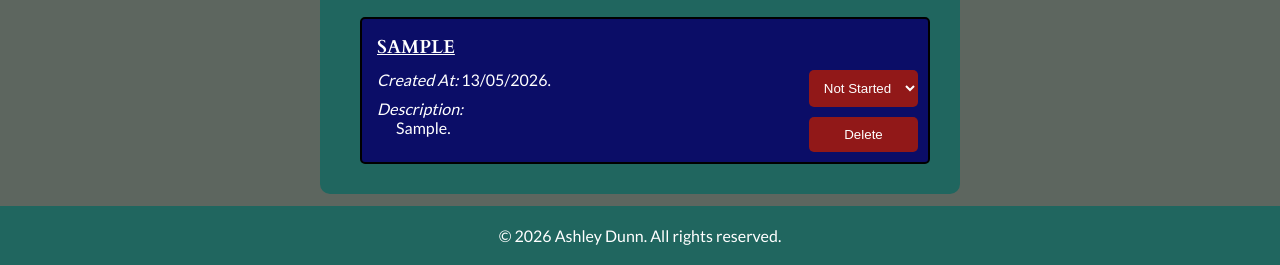
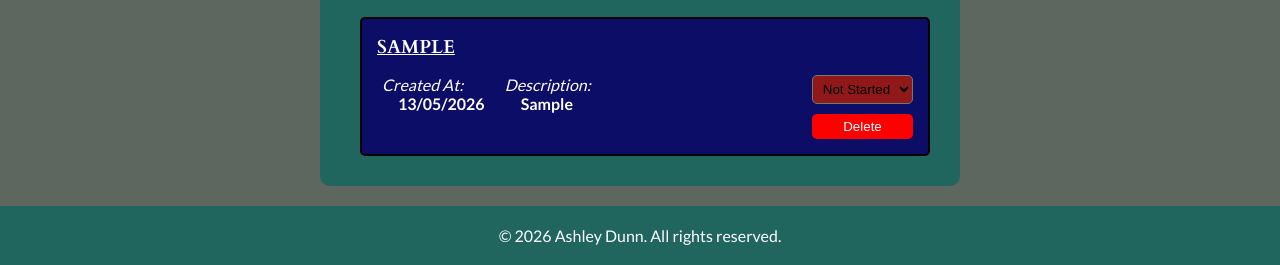
Before and after one commit to uniADunn/task_manager_build, a plain HTML site: page index.html in a window 1280 px wide. Both pictures are taken after typing "Sample", "Sample" into the empty fields and a click on the button "Add Task". Shown: the part 535-800 px from the top of the page. Drawn offline with Linux system fonts and the light colour scheme.

Commit message:
Refactor task rendering in render.js for improved structure and styling; moved all unessassary css rules from render.js and updated css styles.

```diff
--- a/Scripts/render.js
+++ b/Scripts/render.js
@@ -1,36 +1,97 @@
 // render.js handles all DOM manipulation related to rendering tasks on the page,
 // including creating task elements, updating task status colours and displaying messages when there are no tasks to display.
 
-const tasklist = document.querySelector('#task-container');// container element for task list
-
+const taskContainer = document.querySelector('#task-container');
 // function to create and display "No Tasks to display" message when there are no tasks in the task list.
 noTasksMessage = ()=>{
     //create and append message element to task list container
     const p = document.createElement('p');
     p.id = 'no-tasks';
     p.textContent = 'No Tasks To Display';
-    tasklist.appendChild(p);
+    taskContainer.appendChild(p);
 }
 
 //function to remove existing tasks or "no tasks to display" message from the DOM before rendering updated task list
 removeMessage = () => {
     //check if no task message is present in the dom and remove it.
-    if(tasklist.contains(document.querySelector('#no-tasks'))){
+    if(taskContainer.contains(document.querySelector('#no-tasks'))){
         console.log('Removing existing "No Tasks To Display" message from DOM...');
-        tasklist.removeChild(document.querySelector('#no-tasks'));
+        taskContainer.removeChild(document.querySelector('#no-tasks'));
     }
     // if there are existing tasks in the DOM, remove them before rendering updated task list
-    else if(tasklist.contains(document.querySelector('.task'))){
+    else if(taskContainer.contains(document.querySelector('.task'))){
         console.log('Removing existing tasks from DOM...');
         const existingTasks = document.querySelectorAll('.task');
         // remove each existing task element from the DOM
         existingTasks.forEach(
             (task) =>{
-                tasklist.removeChild(task);
+                taskContainer.removeChild(task);
             });
     }
 }
 
+createTaskElement = (task, index, elementTag,  className) => {
+    //create task container element and data attribute for task index
+    const element = document.createElement(elementTag);
+    //if element is a label for created at or description, add specific class name for styling
+
+    if(className){
+        element.classList.add(className);
+
+    }
+    if(elementTag === 'select'){
+        element.name = 'task-status';
+    }
+    element.dataset.index = index;
+    return element;
+}
+
+insertTaskContent = (element, content) =>{
+    if(element.classList.contains('task-created-at')){
+        const label_p = document.createElement('p');
+        label_p.innerHTML = '<i>Created At:</i>';
+
+        const content_p = document.createElement('p');
+        content_p.innerHTML = `<br>&emsp;<b>${content}</b></br>`;
+
+        element.innerHTML = `${label_p.innerHTML} ${content_p.innerHTML}`;
+    }
+    else if(element.classList.contains('task-description')){
+        const label_p = document.createElement('p');
+        label_p.innerHTML = '<i>Description:</i>';
+
+        const content_p = document.createElement('p');
+        content_p.innerHTML = `<br>&emsp;<b>${content}</b></br>`;
+
+        element.innerHTML = `${label_p.innerHTML} ${content_p.innerHTML}`;
+    }
+    else{
+        element.textContent = content;
+    }
+}
+createOptionsForSelectElement = (selectElement, validStatuses) =>{
+    validStatuses.forEach(
+        (statusOption) =>{
+            const opt = document.createElement('option');
+            opt.classList.add('status-option');
+            opt.value = statusOption;
+            opt.textContent = statusOption;
+            selectElement.appendChild(opt);
+        });
+}
+
+setCurrentTaskStatus = (selectElement, currentStatus) =>{
+    selectElement.value = currentStatus;
+    if(selectElement.value === 'Not Started'){
+        selectElement.style.backgroundColor = '#911818';
+    }
+    else if(selectElement.value === 'In Progress'){
+        selectElement.style.backgroundColor = '#c8af0d';
+    }
+    else if(selectElement.value === 'Completed'){
+        selectElement.style.backgroundColor = '#227022';
+    }
+}
 //function to create and append task elements to the DOM based on the current task list
 //each task element includes the task title, description, status dropdown and delete button
 //task status dropdown is dynamically generated based on valid statuses defined in data.js and is pre-selected to the current task status
@@ -39,98 +100,43 @@ loadTasks = (tasks) => {
     tasks.forEach(
             (task, index) => {
                 //task container
-                const taskDiv = document.createElement('div');
-                taskDiv.classList.add('task');
-                taskDiv.dataset.index = index;
-                taskDiv.style.backgroundColor = '#0B0D67';
+                const taskDiv = createTaskElement(task, index, 'div', 'task');
+                //details and actions container
+                const detailsAndActionsContainer = createTaskElement(task, index, 'div', 'details-and-actions');
                 //seperator containers
-                const divSeperatorTop = document.createElement('div');
-                divSeperatorTop.classList.add('separatorTop');
-                taskDiv.appendChild(divSeperatorTop);
+                const divSeparatorTop = createTaskElement(task, index, 'div', 'separatorTop');
+                const divSeparatorLeft = createTaskElement(task, index, 'div', 'separatorLeft');
+                const divSeparatorRight = createTaskElement(task, index, 'div', 'separatorRight');
+                //content elements
+                const createdAtElement = createTaskElement(task, index, 'p', 'task-created-at');
+                const titleElement = createTaskElement(task, index, 'h3', 'task-title');
+                const descriptionElement = createTaskElement(task, index, 'p', 'task-description');
+                //action elements
+                const selectElement = createTaskElement(task, index, 'select', 'task-status');
+                const deleteBtnElement = createTaskElement(task, index, 'button', 'deleteBtn');
 
-                //task content
-                const title = document.createElement('h3');
-                title.textContent = `${task.title.toUpperCase()}`;
-                taskDiv.appendChild(divSeperatorTop);
-                divSeperatorTop.appendChild(title);
+                insertTaskContent(titleElement, task.title.toUpperCase());
+                insertTaskContent(createdAtElement, task.start_ts);
+                insertTaskContent(descriptionElement, task.description);
+                insertTaskContent(deleteBtnElement, 'Delete');
 
-                const divDetailsAndActionsContainer = document.createElement('div');
-                divDetailsAndActionsContainer.classList.add('details-and-actions');
-                taskDiv.appendChild(divDetailsAndActionsContainer);
+                //create select options for task status dropdown based on valid statuses defined in data.js
+                const validStatuses = getStatuses();
+                createOptionsForSelectElement(selectElement, validStatuses);
+                //set select element value to current task status and update background colour based on status
+                setCurrentTaskStatus(selectElement, task.status);
 
+                taskContainer.appendChild(taskDiv);
+                taskDiv.appendChild(divSeparatorTop);
+                taskDiv.appendChild(detailsAndActionsContainer);
+                detailsAndActionsContainer.appendChild(divSeparatorLeft);
+                detailsAndActionsContainer.appendChild(divSeparatorRight);
+                divSeparatorTop.appendChild(titleElement);
+                divSeparatorLeft.appendChild(createdAtElement);
+                divSeparatorLeft.appendChild(descriptionElement);
+                divSeparatorRight.appendChild(selectElement);
+                divSeparatorRight.appendChild(deleteBtnElement);
 
-                const divSeperatorLeft = document.createElement('div');
-                divSeperatorLeft.classList.add('separatorLeft');
-                taskDiv.appendChild(divSeperatorLeft);
-
-                const divSeperatorRight = document.createElement('div');
-                divSeperatorRight.classList.add('separatorRight');
-                taskDiv.appendChild(divSeperatorRight);
-
-
-                //description element with italicized "Description:" label and line break before description text
-                const description = document.createElement('p');
-                description.innerHTML = `<span style="font-style:italic;">Description:</span><br>&emsp; ${task.description}.`;
-
-                const createdAt = document.createElement('p');
-                createdAt.innerHTML = `<span style="font-style:italic;">Created At:</span> ${task.start_ts}.`;
-
-                //select element for task status with options generated from valid statuses defined in data.js and pre-selected to current task status
-                const select = document.createElement('select');
-                select.name = 'update-status';
-                select.style.backgroundColor = '#0B0D67';
-                select.style.padding = '10px';
-                select.style.border = 'none';
-                select.style.color = '#FFFFFF';
-                select.classList.add('task-status');
-                select.dataset.index = index;
-                //get statuses from data.js and create option element for each status, appending them to the select element
-                const validStatuses = getStatuses();
-                validStatuses.forEach(
-                    (statusOption) =>{
-                        const opt = document.createElement('option');
-                        opt.value = statusOption;
-                        opt.textContent = statusOption;
-                        opt.style.backgroundColor = '#FFFFFF';
-                        opt.style.color= '#000000';
-                        opt.style.margin = '10px';
-                        opt.style.textAlign = 'center';
-                        select.appendChild(opt);
-                    });
-                    //set select element value to current task status and update background colour based on status
-                    select.value = task.status;
-                    if(select.value === 'Not Started'){
-                        select.style.backgroundColor = '#911818';
-                    }
-                    else if(select.value === 'In Progress'){
-                        select.style.backgroundColor = '#c8af0d';
-                    }
-                    else if(select.value === 'Completed'){
-                        select.style.backgroundColor = '#227022';
-                    }
-                //delete button element with styling and data attribute for task index
-                const deleteBtn = document.createElement('button');
-                deleteBtn.textContent = 'Delete';
-                deleteBtn.classList.add('deleteBtn');
-                deleteBtn.style.backgroundColor = '#911818';
-                deleteBtn.style.color = '#FFFFFF';
-                deleteBtn.style.padding = '10px 30px';
-                deleteBtn.style.border = 'none';
-                deleteBtn.style.borderRadius = '5px';
-
-                deleteBtn.style.cursor = 'pointer';
-                deleteBtn.dataset.index = index;
-
-                //append task content elements to their respective separator containers and append separator containers to task container,
-                //then append task container to task list container in the DOM
-
-                divSeperatorLeft.appendChild(createdAt);
-                divSeperatorLeft.appendChild(description);
-                divSeperatorRight.appendChild(select);
-                divSeperatorRight.appendChild(deleteBtn);
-                divDetailsAndActionsContainer.appendChild(divSeperatorLeft);
-                divDetailsAndActionsContainer.appendChild(divSeperatorRight);
-                tasklist.appendChild(taskDiv);
             });
 }
 
--- a/Styles/styles.css
+++ b/Styles/styles.css
@@ -105,7 +105,7 @@ select{
 }
 .task{
     border: 2px solid #000000;
-    background-color: #20665F;
+    background-color: #0B0D67;
     border-radius: 5px;
     padding: 5px;
     margin: 5px;
@@ -123,23 +123,47 @@ select{
 }
 .details-and-actions{
     display:flex;
-    justify-content: space-between;
-    ;
+    width: 100%;
+    padding: 5px;
+
 }
 
 .separatorLeft{
-    display:inline-block;
+    display:flex;
+
     padding: 5px;
+    width: 100%;
 
 }
 .separatorLeft p{
     padding :5px 5px;
 }
+.task-description{
+    margin-left:10px;
+}
+
+
+
 .separatorRight{
-    display:inline-flex;
+    display:flex;
     justify-content: flex-end;
     flex-direction: column;
     gap: 5px;
     padding: 5px;
+    width: 25%;
 
 }
+.status-option{
+    background-color: #FFFFFF;
+    color: #000000;
+    margin: 10px;
+    text-align: center;
+}
+.deleteBtn{
+    background-color: #FF0000;
+    color: #FFFFFF;
+    border: none;
+    border-radius: 5px;
+    cursor: pointer;
+    padding: 5px 10px;
+}
```
